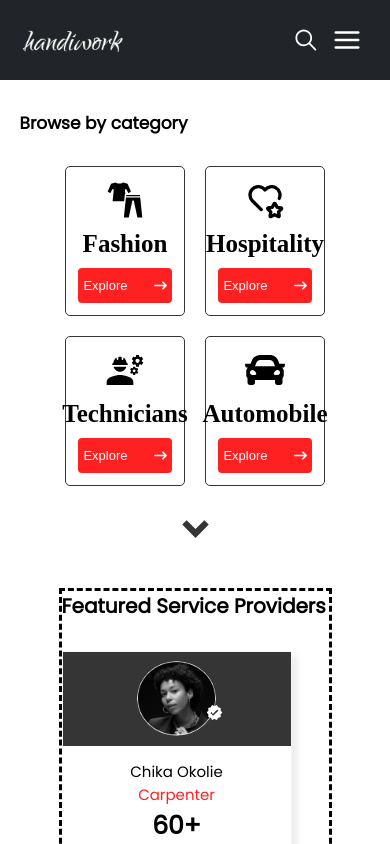
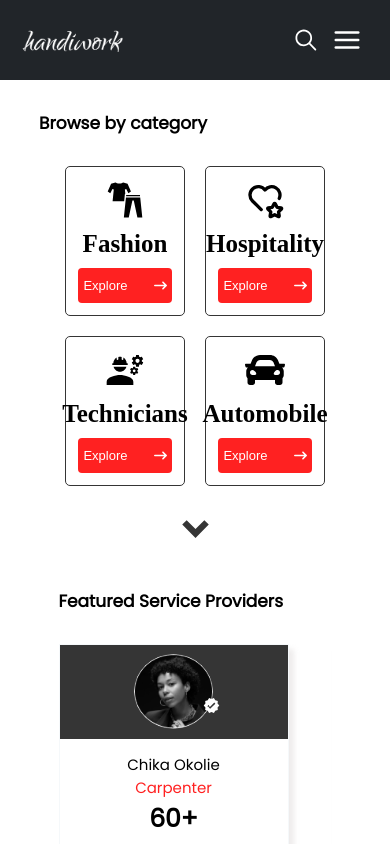
Before and after one commit to Cannyokpoto/page-handiwork, a React (Vite) app: page /market-place in a window 390 px wide. Shown: the top 844 px of the page. Built offline with nearby package versions, Linux system fonts and the light colour scheme; a web font is replaced by a local one.

Commit message:
new commit

```diff
--- a/src/Components/CategoryBox/CategoryBox.css
+++ b/src/Components/CategoryBox/CategoryBox.css
@@ -117,7 +117,7 @@
     }
 
     .category-box h3{
-        width: 100%;
+        width: 80vw;
         text-align: left;
         font-size: 17px;
     }
--- a/src/Components/FeaturedProviders/FeaturedProviders.css
+++ b/src/Components/FeaturedProviders/FeaturedProviders.css
@@ -62,12 +62,12 @@
         flex-direction: column;
         align-items: center;
         gap: 30px;
-        border: dashed;
     }
 
     .slider-container h4{
         width: 100%;
-        font-size: 20px;
+        font-size: 17px;
+        font-weight: 700;
     }
 
     .slick-slider{
--- a/src/Components/FeaturedProviders/FeaturedProviders.jsx
+++ b/src/Components/FeaturedProviders/FeaturedProviders.jsx
@@ -37,14 +37,16 @@ function FeaturedProviders() {
         settings: {
           slidesToShow: 1,
           slidesToScroll: 2,
-          initialSlide: 2
+          initialSlide: 2,
+          dots: false
         }
       },
       {
         breakpoint: 500,
         settings: {
           slidesToShow: 1,
-          slidesToScroll: 1
+          slidesToScroll: 1,
+          dots: false
         }
       }
     ]
```
